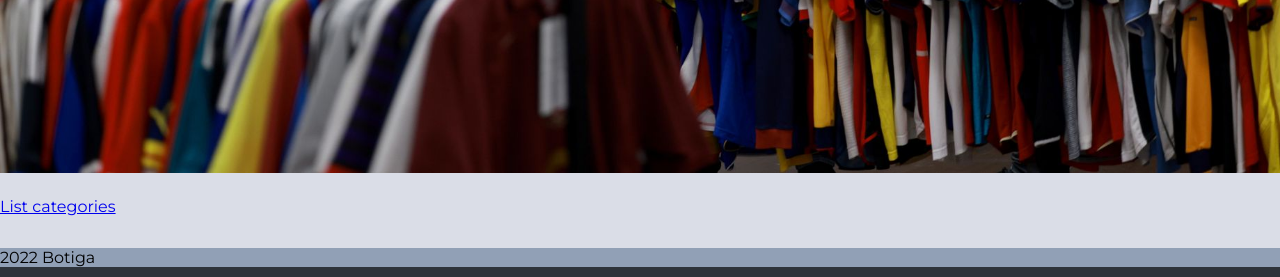
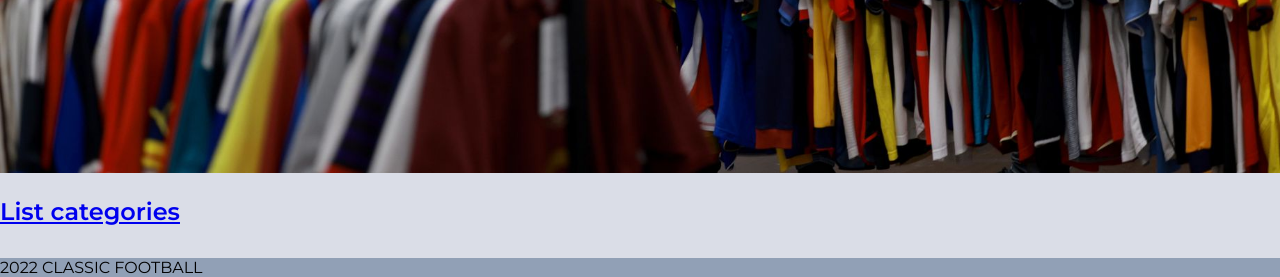
Before and after one commit to hugoogb/football-shirt-shop, a PHP site: page / in a window 1280 px wide. Shown: the part 1040-1317 px from the top of the page. Run offline with PHP 8.4, Linux system fonts and the light colour scheme.

Commit message:
small changes to homepage and others

```diff
--- a/project/css/homepage.css
+++ b/project/css/homepage.css
@@ -1,7 +1,3 @@
-.homepage-info-container {
-    display: flex;
-}
-
 .homepage-info {
     margin-top: 2rem;
     margin-bottom: 2rem;
@@ -13,7 +9,6 @@
 
 .homepage-info-img {
     object-fit: cover;
-    width: 100%;
     padding-top: 1.5rem;
     padding-bottom: 1.5rem;
 }
--- a/project/css/list-products.css
+++ b/project/css/list_products.css
@@ -17,4 +17,5 @@
 
 .product-container a {
     text-decoration: none;
+    color: black;
 }
--- a/project/resource_homepage.php
+++ b/project/resource_homepage.php
@@ -21,10 +21,8 @@
     <?php require __DIR__ . '/controller/cnt_logo.php'; ?>
 </header>
 
-<section class="homepage-info-section">
-    <div class="homepage-info-container">
-        <?php require __DIR__ . '/controller/cnt_homepage.php'; ?>
-    </div>
+<section>
+    <?php require __DIR__ . '/controller/cnt_homepage.php'; ?>
 </section>
 
 <footer>
--- a/project/resource_list_products.php
+++ b/project/resource_list_products.php
@@ -10,7 +10,7 @@
     <link href="https://fonts.googleapis.com/css2?family=Montserrat:wght@300;400;500;600&display=swap" rel="stylesheet">
     <link rel="stylesheet" type="text/css" href="css/main.css">
     <link rel="stylesheet" type="text/css" href="css/header.css">
-    <link rel="stylesheet" type="text/css" href="css/list-products.css">
+    <link rel="stylesheet" type="text/css" href="css/list_products.css">
     <link rel="stylesheet" type="text/css" href="css/footer.css">
 </head>
 <body>
--- a/project/view/vw_footer.php
+++ b/project/view/vw_footer.php
@@ -1,3 +1,3 @@
 <div class="footer-container">
-    <p>2022 Botiga</p>
+    <p>2022 CLASSIC FOOTBALL</p>
 </div>
--- a/project/view/vw_homepage.php
+++ b/project/view/vw_homepage.php
@@ -1,5 +1,5 @@
 <div class="homepage-info">
     <h1>Welcome to our football shirt shop!</h1>
     <img class="homepage-info-img" src="../img/football-shirt-shop.jpg" alt="football shirt shop">
-    <a href="/index.php?action=categories">List categories</a>
+    <a href="/index.php?action=categories"><h1>List categories</h1></a>
 </div>
```
